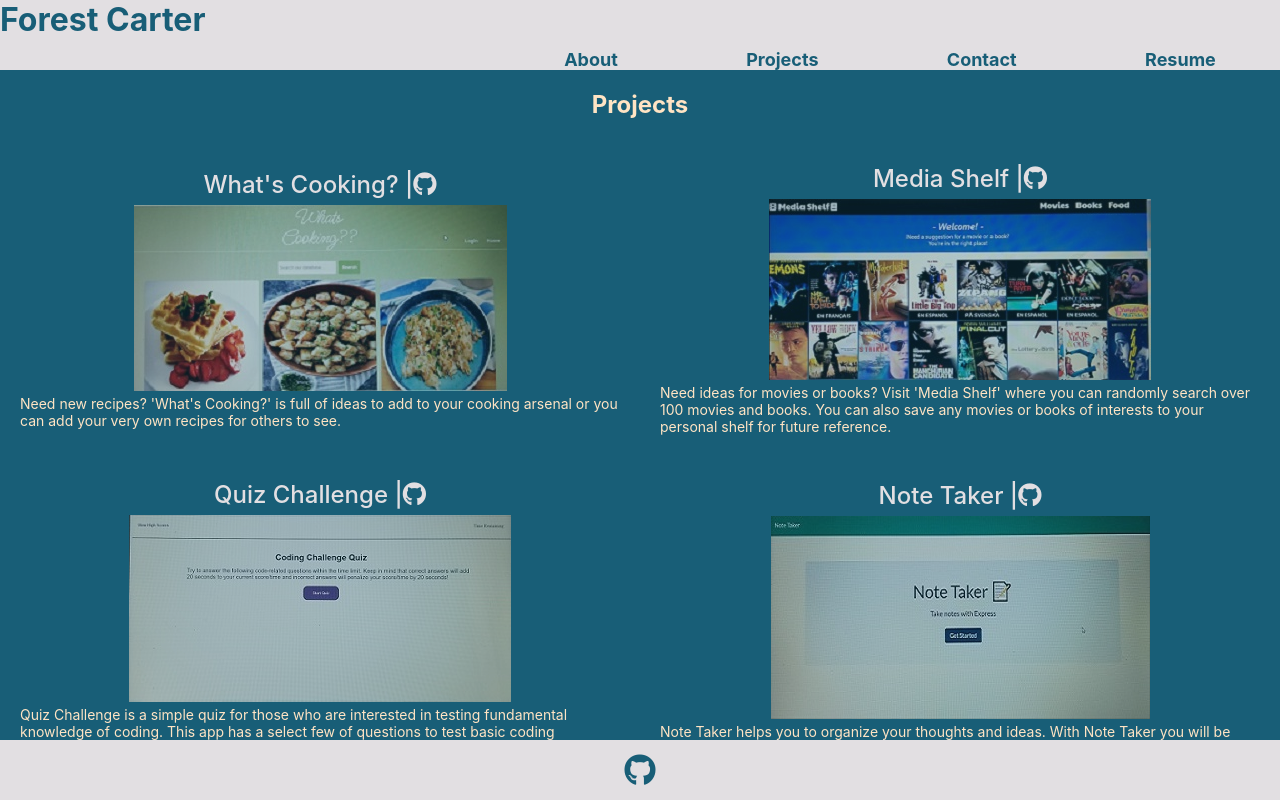
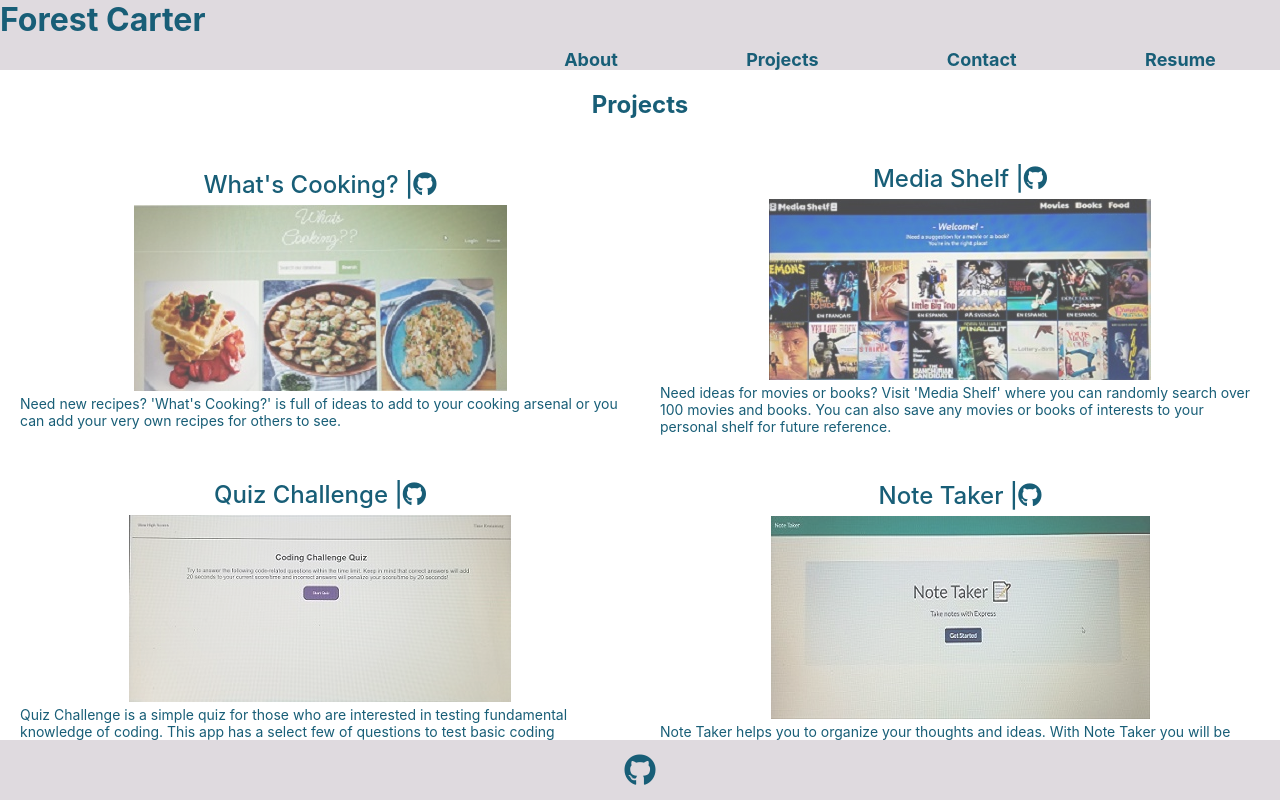
Before and after one commit to FCarter09/my-portfolio2.0, a React (Create React App) app: page / in a window 1280 px wide. Both pictures are taken after a click on the item "Projects". Shown: the top 800 px of the page. Built offline with nearby package versions, Linux system fonts and the light colour scheme.

Commit message:
css-update

```diff
--- a/src/App.css
+++ b/src/App.css
@@ -1,10 +1,10 @@
 main{
-  background-color: rgb(24, 94, 119);
+  background-color: white;
 
 }
 
 .title{
-  color: rgb(226, 223, 226);
+  color: rgb(24, 94, 119);
   /* font-family: 'Roboto', sans-serif; */
   font-weight: 500;
   margin: 5px 0;
@@ -61,7 +61,7 @@ img:hover{
 
 .page-header{
   text-align: center;
-  color: bisque;
+  color: rgb(24, 94, 119);
   padding-top: 20px;
   margin-bottom: 20px
 }
@@ -73,12 +73,12 @@ img:hover{
   text-align: left;
   margin-right: 100px;
   margin-left: 100px;
-  color: bisque;
+  color: rgb(24, 94, 119);
   padding-bottom: 500px;
 }
 
 .description {
-  color: bisque;
+  color: rgb(24, 94, 119);
   font-size: 14px;
   text-align: left;
 
@@ -87,14 +87,14 @@ img:hover{
 
 
 .document{
-  color: bisque;
+  color:rgb(24, 94, 119);
   text-decoration: none;
 }
 
 
 .skill-title{
   text-align: center;
-  color: bisque;
+  color: rgb(24, 94, 119);
   margin-bottom: 20px
 }
 
@@ -103,7 +103,7 @@ img:hover{
   margin-right: 0px;
   list-style: none;
   text-align: center;
-  color: bisque;
+  color: rgb(24, 94, 119);
   margin-bottom: 20px
 }
 
@@ -111,7 +111,7 @@ img:hover{
   margin-right: 0px;
   list-style: none;
   text-align: center;
-  color: bisque;
+  color: rgb(24, 94, 119);
   padding-bottom: 100px;
   margin-bottom: 0px
 
@@ -120,7 +120,7 @@ img:hover{
 
 .resume-document{
   text-align: center;
-  color: bisque;
+  color: rgb(24, 94, 119);
   text-decoration: none;
   margin-bottom: 20px
 
@@ -133,7 +133,7 @@ img:hover{
   display: flex;
   justify-content: center;
   align-items: center;
-  background-color: rgb(226, 223, 226);
+  background-color:rgb(223, 218, 223);
   position: fixed;
   bottom: 0;
   width: 100%;
--- a/src/components/About/index.js
+++ b/src/components/About/index.js
@@ -11,7 +11,7 @@ function About() {
         <section className='about-section'>
             <h1 className="page-header">About Me</h1>
             <div>
-                <h1 className="userIcon"><FontAwesomeIcon icon={faUser} size="6x" style={{ color: 'white' }}/></h1>
+                <h1 className="userIcon"><FontAwesomeIcon icon={faUser} size="6x" style={{ color: 'rgb(24, 94, 119)' }}/></h1>
             </div>
             <p className="about-me">
                 Hi, my name is Forest Carter. I am from Buckingham County, Virginia.
--- a/src/components/Contact/index.js
+++ b/src/components/Contact/index.js
@@ -37,7 +37,7 @@ function ContactForm() {
 
         emailjs.init('H3NJfFo9gZa01JpAU');
 
-        emailjs.send('service_o8mik3w', 'template_ebqyw4p', {
+        emailjs.send('service_oqkh18j', 'template_ebqyw4p', {
           // Replace the placeholders with actual form data
           name: name,
           email: email,
@@ -56,7 +56,7 @@ function ContactForm() {
 
             emailSent.innerHTML = ""
 
-          }, 2000);
+          }, 5000);
 
           // alert('Your e-mail was successfully sent.')
           onClear()
@@ -78,7 +78,7 @@ function ContactForm() {
 
             // isValid conditional statement
             if (!isValid) {
-                setErrorMessage('Your email is invalid.');
+                setErrorMessage('Your email is required.');
               } else {
                 setErrorMessage('');
               }
--- a/src/components/Projects/index.js
+++ b/src/components/Projects/index.js
@@ -19,7 +19,7 @@ function Projects() {
                         <h2 className="title">What's Cooking?
                          |
                         <a href="https://github.com/FCarter09/whats-cooking.git"className="githubBtn">
-                        <i className="fab fa-github mr-2" style={{ color: 'rgb(226, 223, 226)' }}></i></a></h2>
+                        <i className="fab fa-github mr-2" style={{ color: 'rgb(24, 94, 119)' }}></i></a></h2>
                         <a href="https://whats-cooking2022-9af3ae3a6d1a.herokuapp.com/"><img src={whatsCookingImage} alt="What's Cooking?"/></a>
                         <p className="description">Need new recipes? 'What's Cooking?' is full of ideas to add to your cooking arsenal
                         or you can add your very own recipes for others to see. </p>
@@ -28,7 +28,7 @@ function Projects() {
                         <h2 className="title">Media Shelf
                          |
                         <a href="https://github.com/FCarter09/Media-Shelf.git"className="githubBtn">
-                        <i className="fab fa-github mr-2" style={{ color: 'rgb(226, 223, 226)' }}></i></a></h2>
+                        <i className="fab fa-github mr-2" style={{ color: 'rgb(24, 94, 119)' }}></i></a></h2>
                         <a href="https://fcarter09.github.io/Media-Shelf/"><img src={mediaShelfImage} alt="Media Shelf"/></a>
                         <p className="description">Need ideas for movies or books? Visit 'Media Shelf' where you can randomly search over 100 movies and books.
                          You can also save any movies or books of interests to your personal shelf for future reference. </p>
@@ -41,7 +41,7 @@ function Projects() {
                         <h2 className="title">Quiz Challenge
                          |
                         <a href="https://github.com/FCarter09/Quiz-Challenge.git"className="githubBtn">
-                        <i className="fab fa-github mr-2" style={{ color: 'rgb(226, 223, 226)' }}></i></a></h2>
+                        <i className="fab fa-github mr-2" style={{ color: 'rgb(24, 94, 119)' }}></i></a></h2>
                         <a href="https://fcarter09.github.io/Quiz-Challenge/"><img src={quizChallengeImage} alt="Quiz Challenge"/></a>
                         <p className='description'>Quiz Challenge is a simple quiz for those who are interested in testing fundamental knowledge of coding.
                         This app has a select few of questions to test basic coding knowledge.</p>
@@ -50,7 +50,7 @@ function Projects() {
                         <h2 className="title">Note Taker
                          |
                         <a href="https://github.com/FCarter09/note-taker.git"className="githubBtn">
-                        <i className="fab fa-github mr-2" style={{ color: 'rgb(226, 223, 226)' }}></i></a></h2>
+                        <i className="fab fa-github mr-2" style={{ color: 'rgb(24, 94, 119)' }}></i></a></h2>
                         <a href="https://note-taker2022-6ab55f36d259.herokuapp.com/"><img src={noteTakerImage} alt="Note Taker"/></a>
                         <p className='description'>Note Taker helps you to organize your thoughts and ideas. With Note Taker you will be
                         able to plan accordingly for project development or set reminders for yourself. </p>
@@ -63,7 +63,7 @@ function Projects() {
                         <h2 className="title">Weather App
                         |
                         <a href="https://github.com/FCarter09/weather-app.git"className="githubBtn">
-                        <i className="fab fa-github mr-2" style={{ color: 'rgb(226, 223, 226)' }}></i></a></h2>
+                        <i className="fab fa-github mr-2" style={{ color: 'rgb(24, 94, 119)' }}></i></a></h2>
                         <a href="https://fcarter09.github.io/weather-app/"><img src={weatherAppImage} alt="Weather App"/></a>
                         <p className='description'>Weather App is a basic application to help you keep track of your weather.
                         Weather App provides the current and five-day weather forecast for the city of your choice.</p>
@@ -72,7 +72,7 @@ function Projects() {
                         <h2 className="title">Book Search Engine
                         |
                         <a href="https://github.com/FCarter09/book-search-engine.git"className="githubBtn">
-                        <i className="fab fa-github mr-2" style={{ color: 'rgb(226, 223, 226)' }}></i></a></h2>
+                        <i className="fab fa-github mr-2" style={{ color: 'rgb(24, 94, 119)' }}></i></a></h2>
                         <a href="https://book-search-engine2022-591655cf8786.herokuapp.com/"><img src={bookSearchEngineImage} alt="Book Search Engine"/></a>
                         <p className='description'>Book Search Engine is an application designed for users to search for books they may like to read in the furture. Users can save their selected
                             books to their profile and can always return later to decide which book they may want to read next.
--- a/src/index.css
+++ b/src/index.css
@@ -31,7 +31,7 @@ code {
 }
 
 header{
-  background-color: rgb(226, 223, 226);
+  background-color: rgb(223, 218, 223);
 
 }
 
@@ -101,13 +101,13 @@ form{
 
 
 .contact-infoText {
-  color: bisque;
+  color: rgb(24, 94, 119);
   text-align: center;
   margin-bottom: 20px;
 }
 
 label{
-  color: bisque;
+  color: rgb(24, 94, 119);
   margin-right: 10px;
 }
 
@@ -127,16 +127,16 @@ input:focus {
 
 
 .error-text{
-  color: bisque;
+  color: rgb(175, 28, 28);
   text-align: center;
   padding-bottom:10px
 }
 
 button {
-	background: yellow;
+	background: rgb(24, 94, 119);
 	border: 0;
 	border-radius: 5px;
-	color: rgb(24, 94, 119);
+	color: white;
 	cursor: pointer;
 	font-size: 16px;
 	font-weight: 600;
@@ -147,7 +147,7 @@ button {
 }
 
 .email-sent {
-  color: yellow;
+  color: rgb(0, 95, 0);
   text-align: center;
 
 }
```
Also changed, not shown: 1 other file (tests, documents, lock files or other folders).
